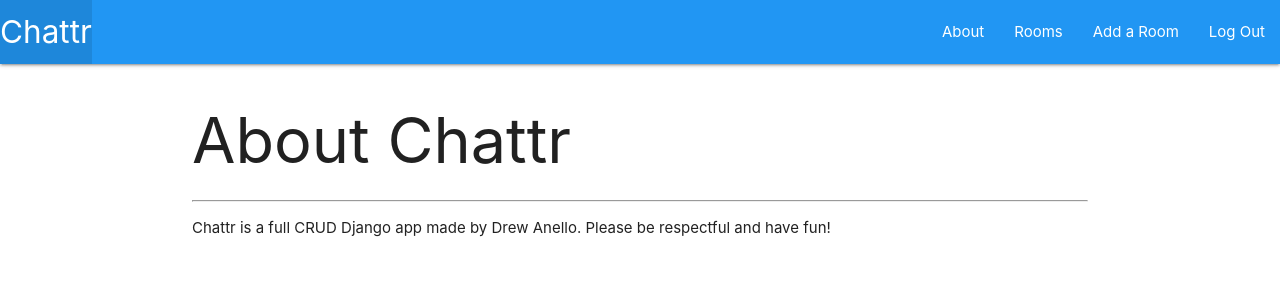
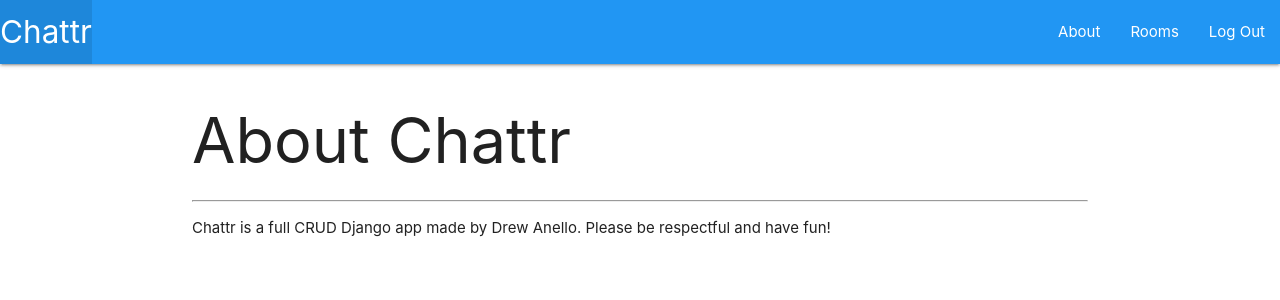
Before and after one commit to drew-anello/chattr3, a Django app: page /about/ in a window 1280 px wide. Shown: the top 300 px of the page. Run offline with Django 4.2, Linux system fonts and the light colour scheme; the visitor is signed in with stand-in values (Sample User, id 1).

Commit message:
Update base.html

```diff
--- a/main_app/templates/base.html
+++ b/main_app/templates/base.html
@@ -26,7 +26,7 @@
             <li><a href="{% url 'about' %}">About</a></li>
             {% if user.is_authenticated %}
             <li><a href="{% url 'index' %}">Rooms</a></li>
-            <li><a href="{% url 'room_create' %}">Add a Room</a></li>
+
             <li><a href="{% url 'logout' %}">Log Out</a></li>
             {% else %}
             <li><a href="{% url 'login' %}">Log In</a></li>
```
